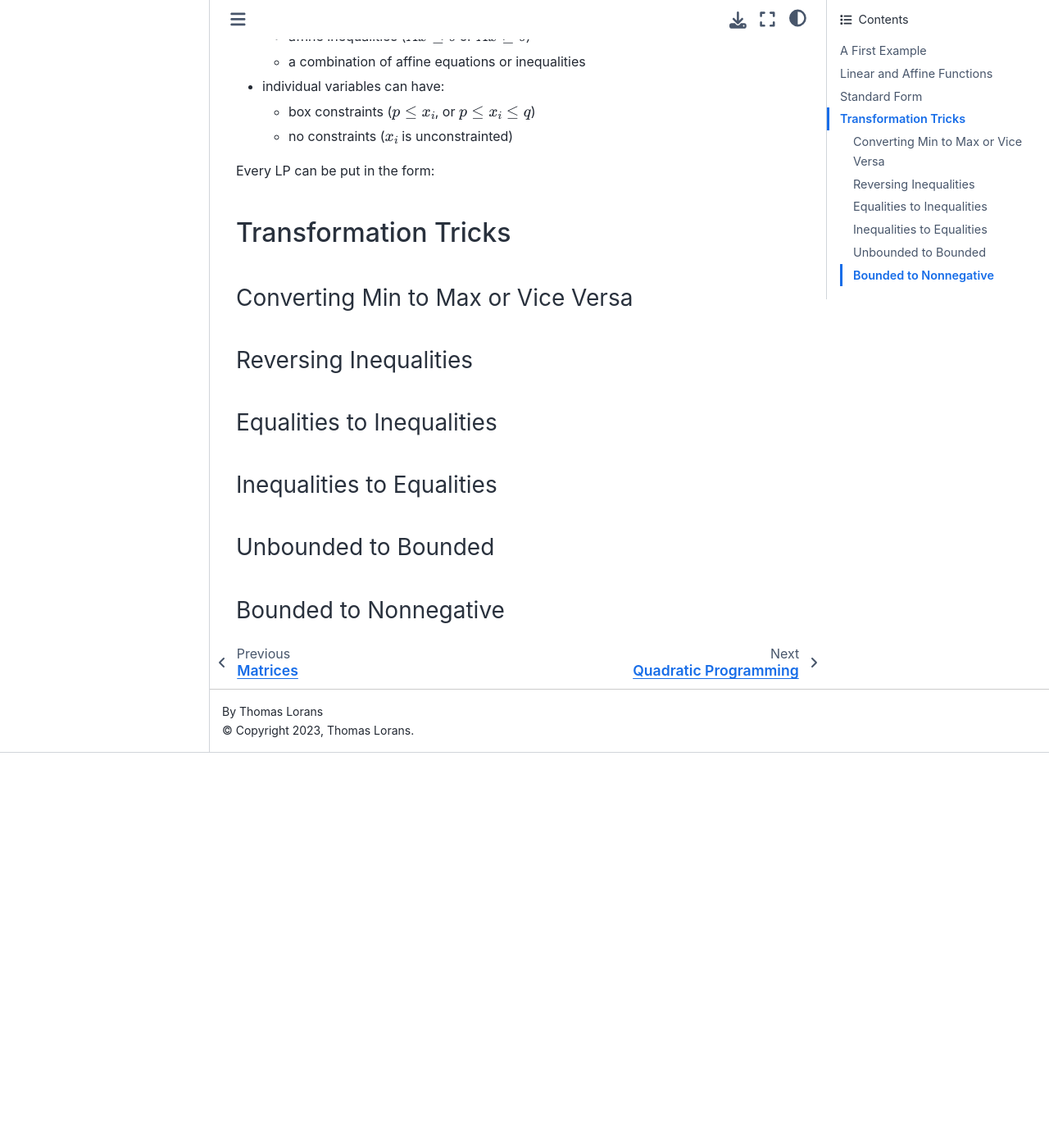
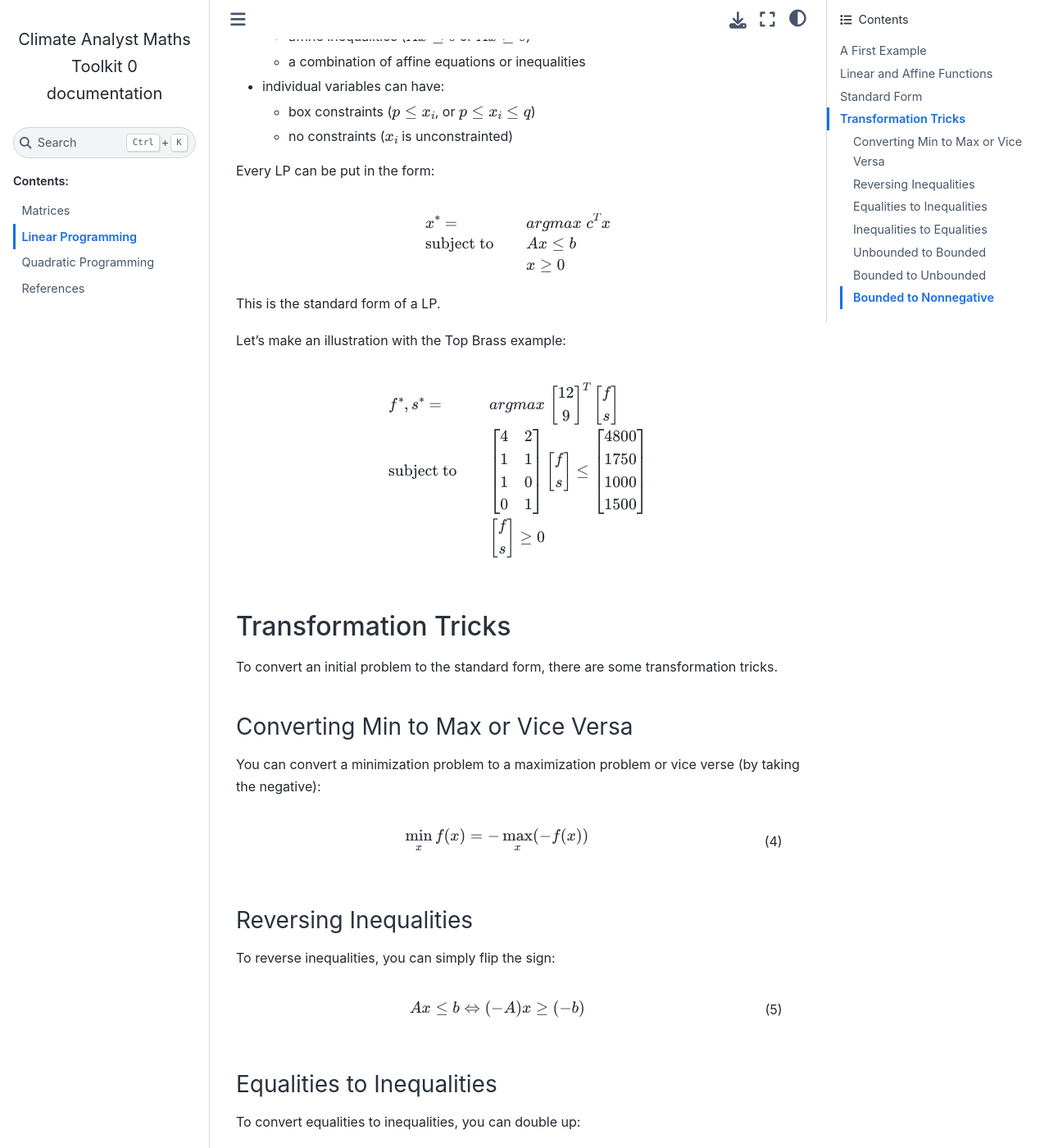
Before and after one commit to tlorans/ClimateAnalystMathsToolkit, a Sphinx documentation site: the page built from docs/source/linearprograms.md, in a window 1280 px wide and 1400 px high, scrolled down 3109 px. Shown: the whole window at 82% size. Built offline with Sphinx 7.4.7 and the Sphinx Book theme 1.1.4, drawn with Linux system fonts in a browser that asks for light colours; before the commit the page ends 4027 px from its top, so only the background shows below that; some of the changed text lies outside the part shown.

Commit message:
good advances on LP

```diff
--- a/docs/source/linearprograms.md
+++ b/docs/source/linearprograms.md
@@ -76,8 +76,6 @@
 \end{aligned}
 \end{equation*}
 
-
-
 ### Linear and Affine Functions
 
 Let's first define what linear and affine functions are.
@@ -146,16 +144,85 @@
 
 Every LP can be put in the form:
 
+\begin{equation*}
+\begin{aligned}
+& x^* =
+&& argmax \; c^Tx\\
+& \text{subject to}
+& & Ax \leq b\\
+& & & x \geq 0 \\
+\end{aligned}
+\end{equation*}
+
+This is the standard form of a LP.
+
+Let's make an illustration with the Top Brass example:
+
+
+\begin{equation*}
+\begin{aligned}
+& f^*, s^* =
+&& argmax \; \begin{bmatrix}12 \\
+9\end{bmatrix}^T \begin{bmatrix}f \\ s\end{bmatrix}\\
+& \text{subject to}
+& & \begin{bmatrix}4 & 2 \\
+1 & 1  \\
+1 & 0 \\
+0 & 1 \end{bmatrix} \begin{bmatrix}f \\ s\end{bmatrix}\leq \begin{bmatrix} 4800 \\
+1750 \\
+1000 \\
+1500 \end{bmatrix}\\
+& & & \begin{bmatrix} f \\
+s\end{bmatrix} \geq 0\\
+\end{aligned}
+\end{equation*}
+
 ### Transformation Tricks
 
+To convert an initial problem to the standard form, there are some transformation tricks.
 #### Converting Min to Max or Vice Versa
 
+You can convert a minimization problem to a maximization problem or vice verse (by taking the negative):
+
+\begin{equation}
+    \min_x
+ f(x) =
+  - \max_x
+  (-f(x))\end{equation}
 #### Reversing Inequalities
+
+To reverse inequalities, you can simply flip the sign:
+
+\begin{equation}
+Ax \leq b \Leftrightarrow (-A)x \geq (-b)
+\end{equation}
 
 #### Equalities to Inequalities
 
+To convert equalities to inequalities, you can double up:
+
+\begin{equation}
+f(x) = 0 \Leftrightarrow f(x) \geq 0  \text{ and } f(x) \leq 0
+\end{equation}
+
 #### Inequalities to Equalities
+
+To convert inequalities to equalities, you can add a slack:
+
+\begin{equation}
+f(x) \leq 0 \Leftrightarrow f(x) + s = 0 \text{ and } s \geq 0
+\end{equation}
 
 #### Unbounded to Bounded
 
+You can change an unbounded to bounded formulation, by adding a difference term:
+
+\begin{equation}
+x \in \mathbb{R} \Leftrightarrow u \geq 0, \; v \geq 0 \text{ and } x = u-v
+\end{equation}
+
+#### Bounded to Unbounded
+
+
+
 #### Bounded to Nonnegative
```
Also changed, not shown: 6 other files.
